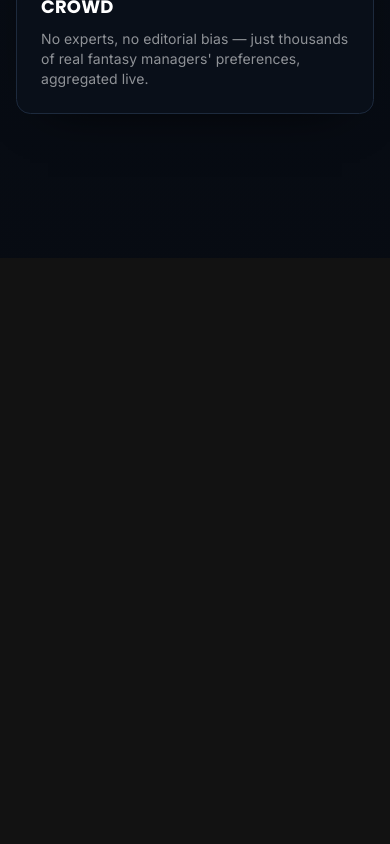
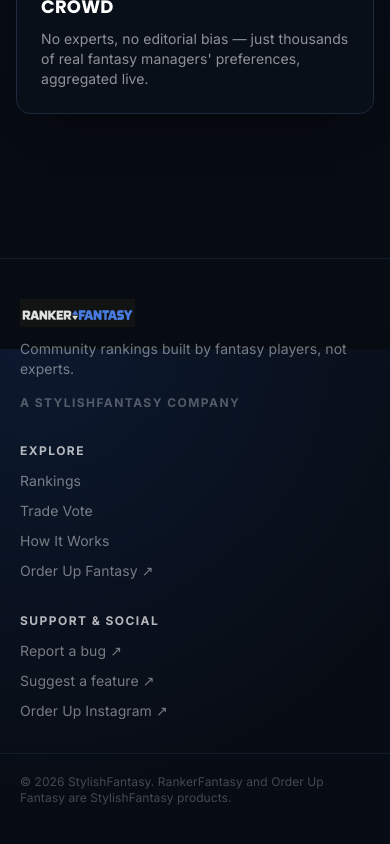
Before and after one commit to mfitzclarence-oss/rankerfantasy, a Next.js app: page / in a window 390 px wide. Shown: the part 3871-4715 px from the top of the page. Before the commit the page ends 4129 px from the top, so only its background shows below. Built offline with nearby package versions, Linux system fonts and the light colour scheme; no server answers; the database is empty.

Commit message:
Add StylishFantasy links and support channels

```diff
--- a/app/layout.tsx
+++ b/app/layout.tsx
@@ -62,21 +62,36 @@
 
 function Footer() {
   return (
-    <footer className="hidden border-t border-ink-800 py-10 md:block">
-      <div className="mx-auto flex max-w-6xl flex-col gap-4 px-6 text-sm text-white/40 sm:flex-row sm:items-center sm:justify-between">
-        <div className="flex items-center gap-3">
-          <Image src="/logo-wordmark.png" alt="RankerFantasy" width={354} height={86} className="h-5 w-auto opacity-80" />
-          <p>&copy; {new Date().getFullYear()} RankerFantasy. Rankings built by fantasy players, not experts.</p>
+    <footer className="border-t border-ink-800 py-10 pb-24 md:pb-10">
+      <div className="mx-auto grid max-w-6xl gap-8 px-5 text-sm text-white/45 sm:px-6 md:grid-cols-[1.4fr_1fr_1fr]">
+        <div>
+          <Image src="/logo-wordmark.png" alt="RankerFantasy" width={354} height={86} className="h-7 w-auto opacity-90" />
+          <p className="mt-3 max-w-sm">Community rankings built by fantasy players, not experts.</p>
+          <p className="mt-4 text-xs font-bold uppercase tracking-[0.12em] text-white/30">
+            A StylishFantasy company
+          </p>
         </div>
-        <div className="flex gap-6">
-          <a href="/rankings" className="hover:text-white/70">Rankings</a>
-          <a href="/trades" className="hover:text-white/70">Trade Vote</a>
-          <a href="/how-it-works" className="hover:text-white/70">How It Works</a>
-          <a href="https://www.orderupfantasy.com/" target="_blank" rel="noopener noreferrer" className="hover:text-white/70">
-            OrderUp Fantasy ↗
-          </a>
+        <div>
+          <p className="mb-3 text-xs font-extrabold uppercase tracking-[0.12em] text-white/70">Explore</p>
+          <div className="flex flex-col gap-2.5">
+            <a href="/rankings" className="hover:text-white">Rankings</a>
+            <a href="/trades" className="hover:text-white">Trade Vote</a>
+            <a href="/how-it-works" className="hover:text-white">How It Works</a>
+            <a href="https://www.orderupfantasy.com/" target="_blank" rel="noopener noreferrer" className="hover:text-white">Order Up Fantasy ↗</a>
+          </div>
+        </div>
+        <div>
+          <p className="mb-3 text-xs font-extrabold uppercase tracking-[0.12em] text-white/70">Support &amp; social</p>
+          <div className="flex flex-col gap-2.5">
+            <a href="https://github.com/mfitzclarence-oss/rankerfantasy/issues/new?template=bug_report.yml" target="_blank" rel="noopener noreferrer" className="hover:text-white">Report a bug ↗</a>
+            <a href="https://github.com/mfitzclarence-oss/rankerfantasy/issues/new?template=feature_request.yml" target="_blank" rel="noopener noreferrer" className="hover:text-white">Suggest a feature ↗</a>
+            <a href="https://www.instagram.com/orderupfantasy/" target="_blank" rel="noopener noreferrer" className="hover:text-white">Order Up Instagram ↗</a>
+          </div>
         </div>
       </div>
+      <p className="mx-auto mt-8 max-w-6xl border-t border-ink-800 px-5 pt-5 text-xs text-white/25 sm:px-6">
+        &copy; {new Date().getFullYear()} StylishFantasy. RankerFantasy and Order Up Fantasy are StylishFantasy products.
+      </p>
     </footer>
   );
 }
--- a/components/Nav.tsx
+++ b/components/Nav.tsx
@@ -43,6 +43,15 @@
           >
             Order Up Fantasy ↗
           </a>
+          <a
+            href="https://www.instagram.com/orderupfantasy/"
+            target="_blank"
+            rel="noopener noreferrer"
+            aria-label="Order Up Fantasy on Instagram"
+            className="flex h-10 w-10 items-center justify-center rounded-xl border border-ink-600 bg-ink-850 text-white/70 transition-colors hover:border-accent hover:text-white"
+          >
+            <InstagramIcon />
+          </a>
         </nav>
 
         <div className="hidden items-center gap-3 md:flex">
@@ -60,3 +69,13 @@
     </header>
   );
 }
+
+function InstagramIcon() {
+  return (
+    <svg aria-hidden="true" viewBox="0 0 24 24" className="h-5 w-5" fill="none" stroke="currentColor" strokeWidth="1.8">
+      <rect x="3" y="3" width="18" height="18" rx="5" />
+      <circle cx="12" cy="12" r="4" />
+      <circle cx="17.5" cy="6.5" r="1" fill="currentColor" stroke="none" />
+    </svg>
+  );
+}
```
